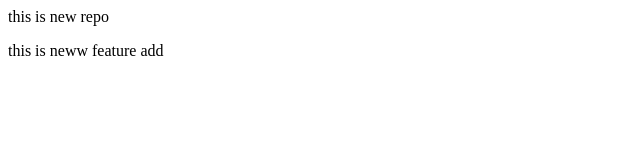
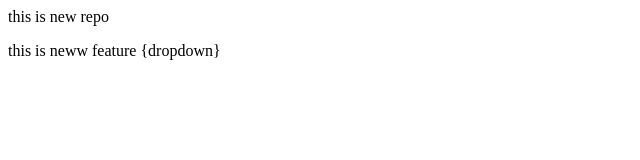
Before and after one commit to svprajapati/newrepo, a plain HTML site: page index.html in a window 1280 px wide. Shown: the full height of the page, 0-640 px from the left. Drawn offline with Linux system fonts and the light colour scheme.

Commit message:
add dropdown

```diff
--- a/index.html
+++ b/index.html
@@ -1,2 +1,2 @@
 <p>this is new repo </p>
-<p>this is neww feature add</p>
+<p>this is neww feature {dropdown}</p>
```
